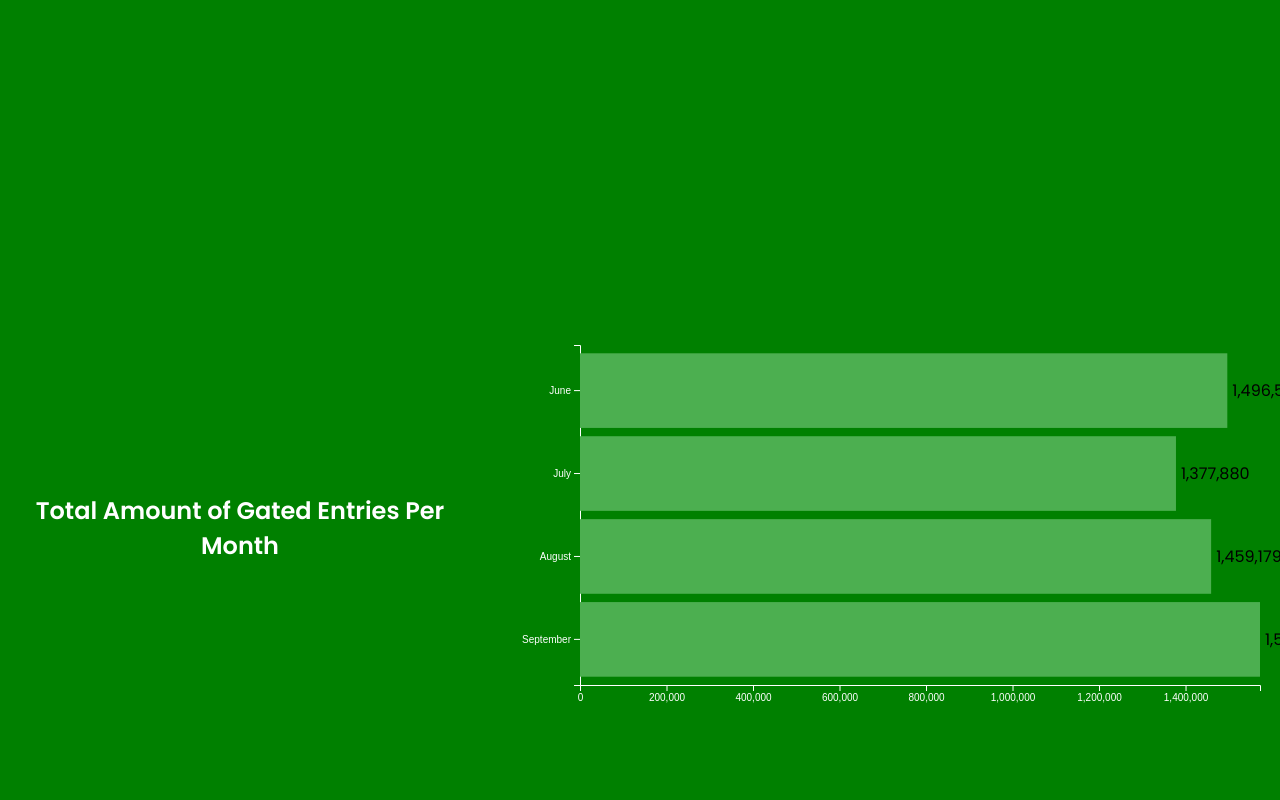
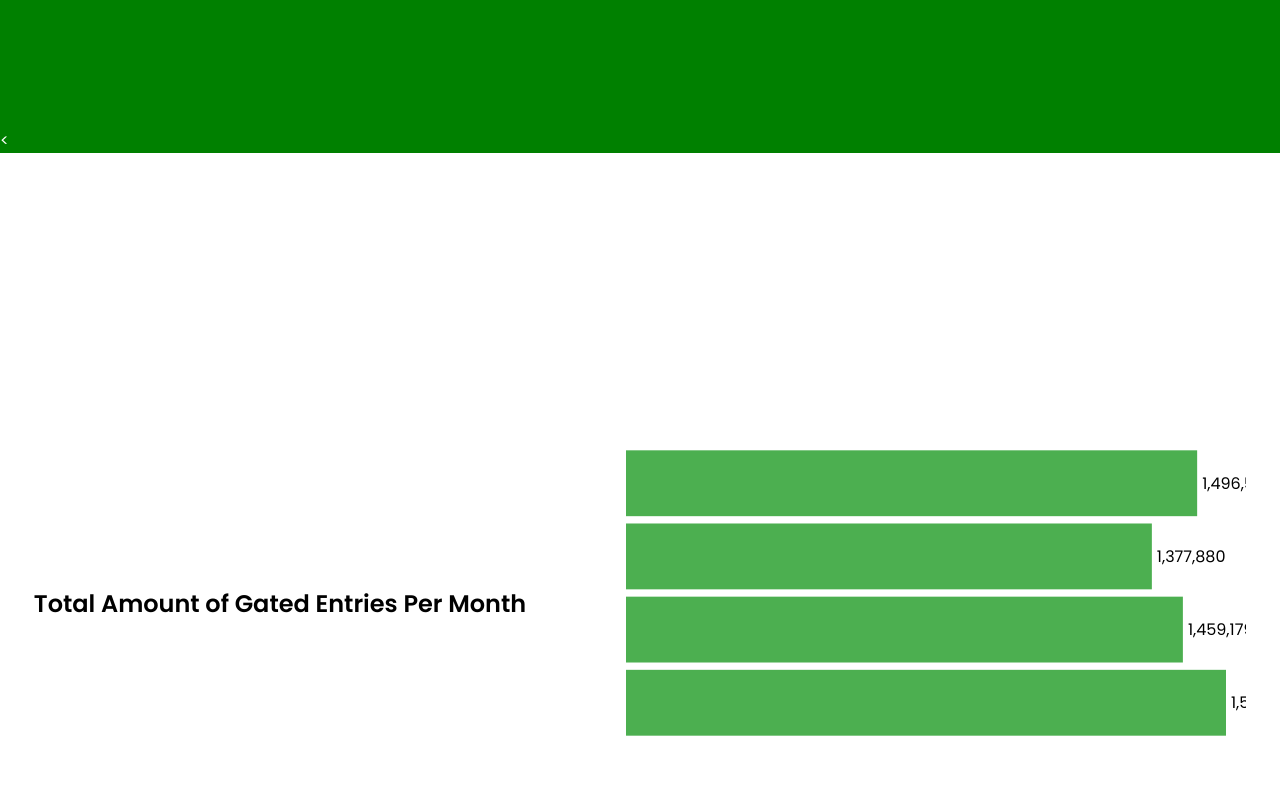
Before and after one commit to mcmosso/mbta-green-line, a plain HTML site: page index.html in a window 1280 px wide. Shown: the part 1700-2500 px from the top of the page. Drawn offline with nearby package versions, Linux system fonts and the light colour scheme.

Commit message:
Update index.html

```diff
--- a/index.html
+++ b/index.html
@@ -99,10 +99,10 @@
         </div>
     </div>
 
-    <!-- Section: Animated Bar Chart -->
-<div class="parallax" id="bar-chart-section">
-    <h2 style="text-align: center; color: white; margin-bottom: 20px;">Total Amount of Gated Entries Per Month</h2>
-    <div id="chart" class="chart-container scroll-anim"></div>
+    <<!-- Section: Animated Bar Chart -->
+<div class="parallax" id="bar-chart-section" style="background-color: white; padding: 50px 0;">
+    <h2 style="text-align: center; color: black; margin-bottom: 20px;">Total Amount of Gated Entries Per Month</h2>
+    <div id="chart" class="chart-container" style="display: flex; justify-content: center;"></div>
 </div>
 
 <script src="https://d3js.org/d3.v6.min.js"></script>
@@ -117,8 +117,8 @@
 
     // Chart dimensions
     const margin = { top: 20, right: 20, bottom: 40, left: 100 };
-    const width = 800 - margin.left - margin.right;
-    const height = 400 - margin.top - margin.bottom;
+    const width = 600; // Adjusted for better centering
+    const height = 300; // Adjusted for better centering
 
     // Create the SVG
     const svg = d3.select("#chart")
@@ -189,6 +189,7 @@
 
     observer.observe(chartContainer);
 </script>
+
 
     <!-- Section 3 -->
     <div class="parallax" id="section3">
```
